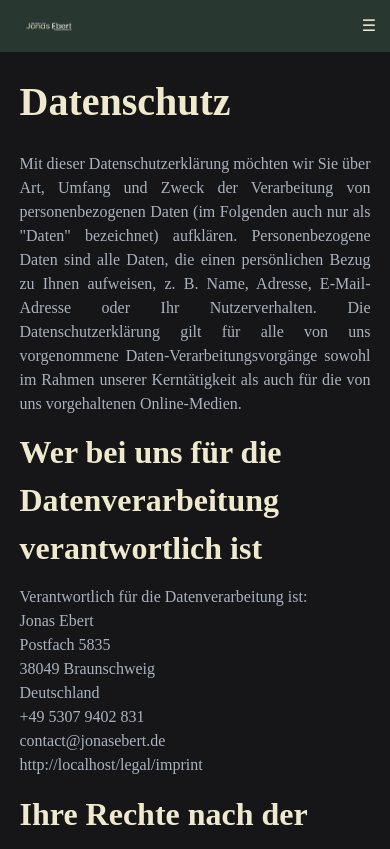
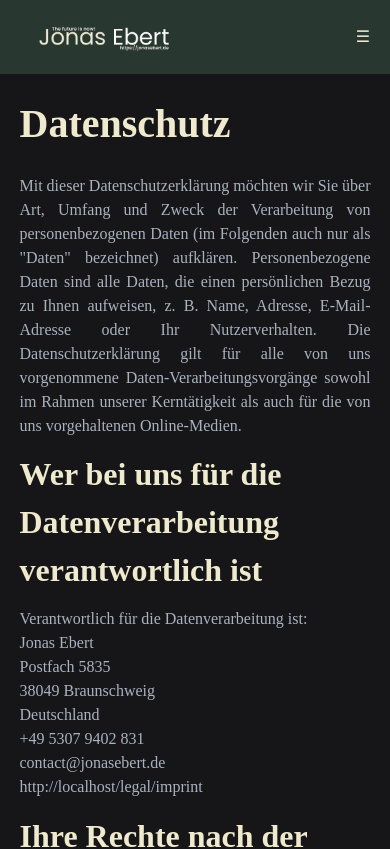
Before and after one commit to jonasebert/jonasebert.de, a SvelteKit app: page /legal/privacy in a window 390 px wide. Shown: the top 849 px of the page. Built offline with nearby package versions, Linux system fonts and the light colour scheme; a web font is replaced by a local one.

Commit message:
Header: Fixed: Menu Icon stayes now at header on scroll

```diff
--- a/src/routes/+layout.svelte
+++ b/src/routes/+layout.svelte
@@ -51,13 +51,19 @@
 
 <header class="bg-je-green-500 text-je-sand p-5">
 	<div class={isResponsive ? 'flex flex-col items-start w-full' : 'flex justify-between items-center w-full'} id="respHeader">
-	  <a href="/" class={isResponsive ? 'flex items-center justify-start w-full flex-shrink-0' : 'flex items-center justify-center w-1/6'}>
+		<div class="flex flex-row">
+			<div>
+				<a href="/" class={isResponsive ? 'flex items-center justify-start w-1/2 flex-shrink-0' : 'flex items-center justify-start w-1/2'}>
 					<Image src={logo_clear} alt="Logo von {name}" classNames="h-auto w-auto"/>
 				</a>
-	  <a href="#none" class="md:hidden fixed right-1 top-1 p-2.5 text-3x1 cursor-pointer z-50" on:click={toggleMenu}>
+			</div>
+			<div class="flex items-center">
+				<a href="#none" class="md:hidden text-3x1 cursor-pointer z-50" on:click={toggleMenu}>
 					{isResponsive ? '✕' : '☰'}
 				</a>
-	  <div class={isResponsive ? 'flex flex-col items-left w-full' : 'hidden md:flex md:items-center md:justify-end md:w-1/2'}>
+			</div>
+		</div>
+		<div class={isResponsive ? 'flex flex-col items-left w-full pl-4 pt-4' : 'hidden md:flex md:items-center md:justify-end'}>
 			{#each menuLinks as link}
 		  		<a class={activeRoute === link.href ? 'font-bold p-2 rounded-md text-lg hover:font-bold' : 'p-2 rounded-md text-lg hover:font-bold'} href={link.href} on:click={closeMenu}> {link.title} </a>
 			{/each}
--- a/src/routes/blog/category/[category]/+page.svelte
+++ b/src/routes/blog/category/[category]/+page.svelte
@@ -1,7 +1,6 @@
 <script>
   import Image from '$lib/components/image.svelte';
-  import { contextMenuAction } from '$lib/store';
-  import { name } from '$lib/store.js';
+  import { contextMenuAction, name } from '$lib/store';
   export let data;
 </script>
 
```
Lines whose indentation alone changed are shown as unchanged.
